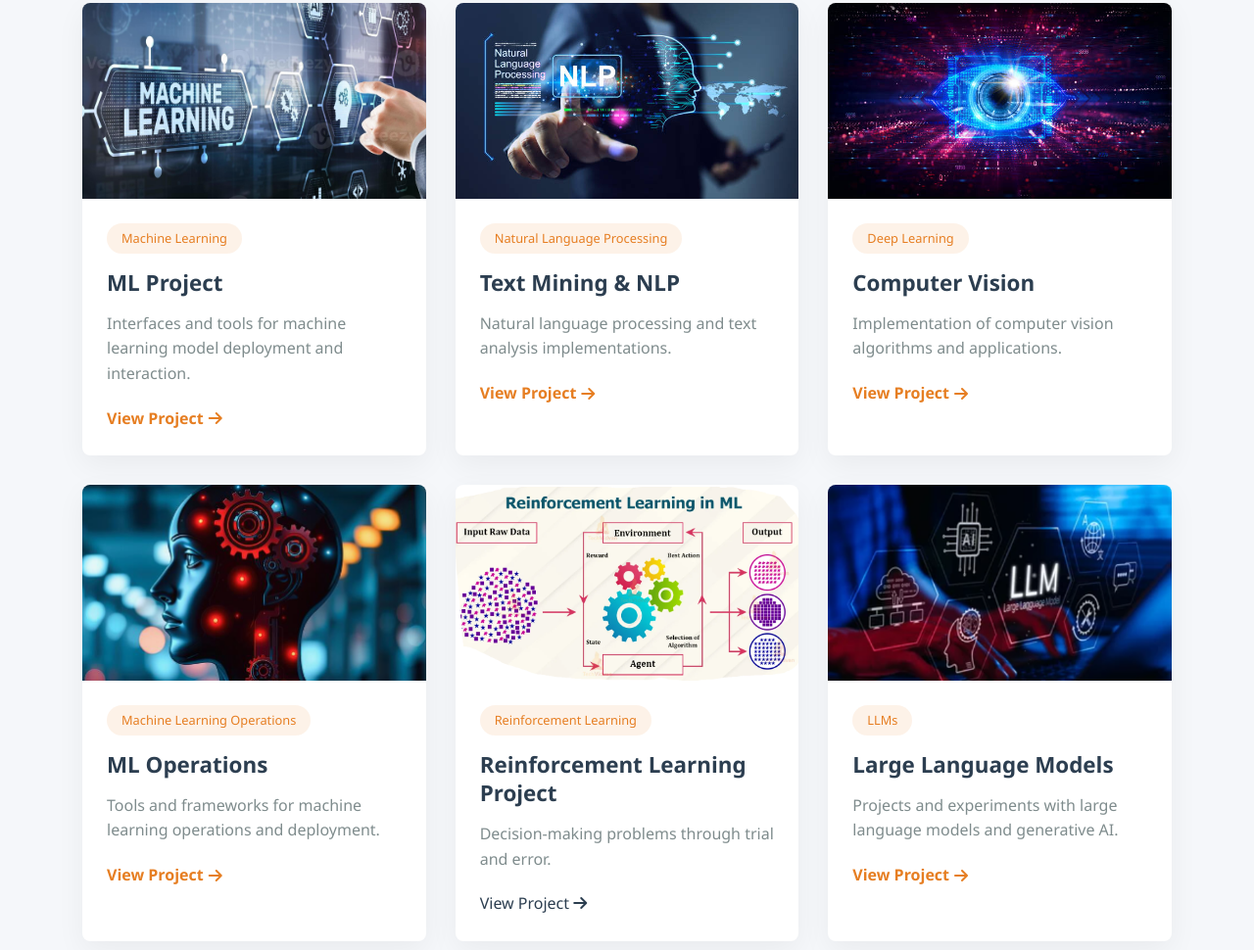
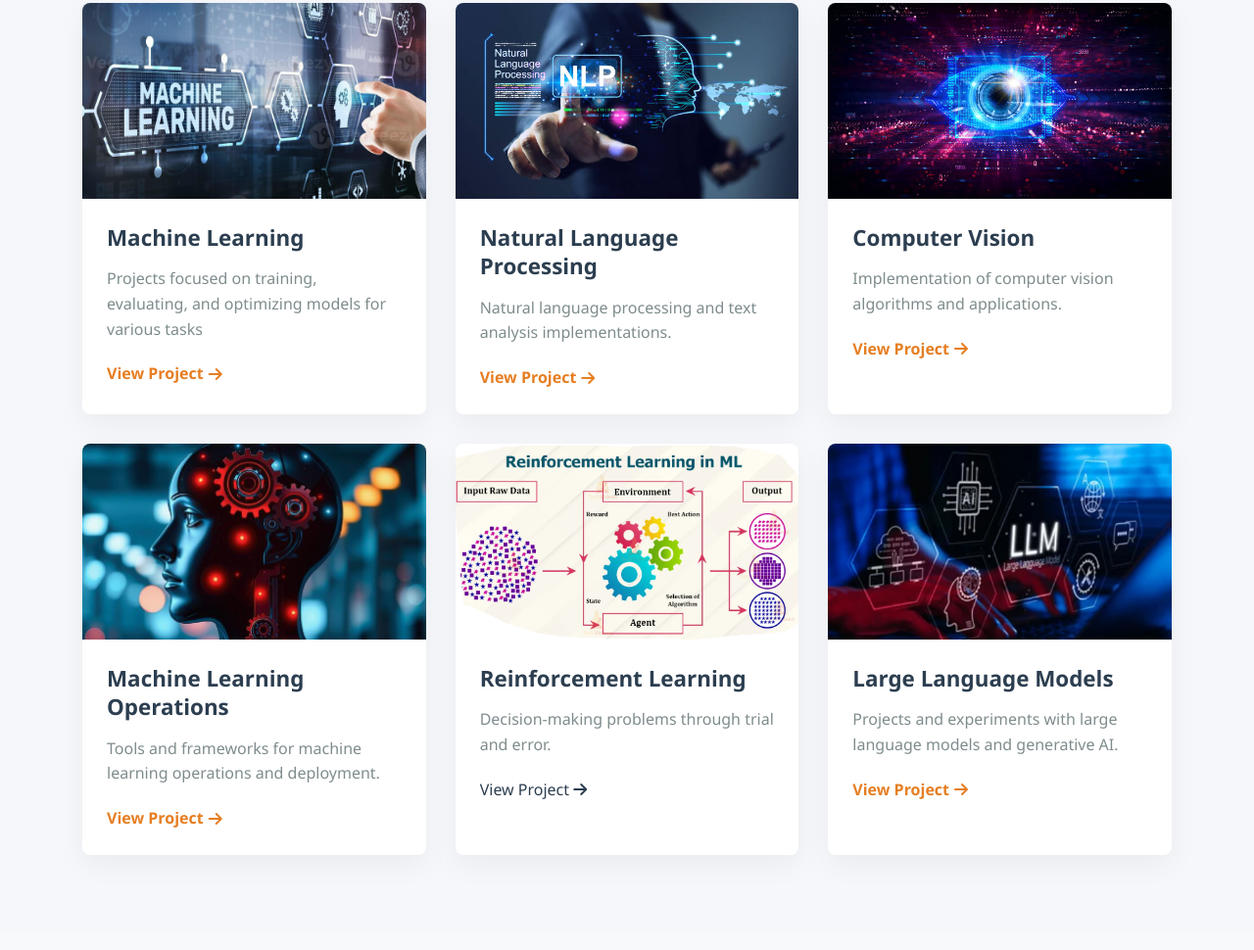
Before and after one commit to jorgemiguelcordeiro/jorgemiguelcordeiro.github.io, a plain HTML site: page index.html in a window 1280 px wide. Shown: the part 1887-2857 px from the top of the page at 98% size. Drawn offline with Linux system fonts and the light colour scheme.

Commit message:
Update index.html

```diff
--- a/index.html
+++ b/index.html
@@ -606,9 +606,9 @@
                 <div class="project-card">
                     <div class="project-image" style="background-image: url('ml.png'); background-size: cover; background-position: center;"></div>
                     <div class="project-content">
-                        <div class="project-category">Machine Learning</div>
-                        <h3 class="project-title">ML Project</h3>
-                        <p class="project-description">Interfaces and tools for machine learning model deployment and interaction.</p>
+
+                        <h3 class="project-title">Machine Learning</h3>
+                        <p class="project-description">Projects focused on training, evaluating, and optimizing models for various tasks</p>
                         <a href="https://github.com/jorgemiguelcordeiro/Machine-Learning-Projects" class="project-link">View Project <i class="fas fa-arrow-right"></i></a>
                     </div>
                 </div>
@@ -616,8 +616,8 @@
                 <div class="project-card">
                     <div class="project-image" style="background-image: url('nlp_photo.jpg'); background-size: cover; background-position: center;"></div>
                     <div class="project-content">
-                        <div class="project-category">Natural Language Processing</div>
-                        <h3 class="project-title">Text Mining & NLP</h3>
+
+                        <h3 class="project-title">Natural Language Processing</h3>
                         <p class="project-description">Natural language processing and text analysis implementations.</p>
                         <a href="https://github.com/jorgemiguelcordeiro/Text-Mining-NLP" class="project-link">View Project <i class="fas fa-arrow-right"></i></a>
                     </div>
@@ -626,7 +626,7 @@
                 <div class="project-card">
                     <div class="project-image" style="background-image: url('computer_vision.jpg'); background-size: cover; background-position: center;"></div>
                     <div class="project-content">
-                        <div class="project-category">Deep Learning</div>
+
                         <h3 class="project-title">Computer Vision</h3>
                         <p class="project-description">Implementation of computer vision algorithms and applications.</p>
                         <a href="https://github.com/jorgemiguelcordeiro/Deep-Learning" class="project-link">View Project <i class="fas fa-arrow-right"></i></a>
@@ -636,8 +636,8 @@
                 <div class="project-card">
                     <div class="project-image" style="background-image: url('mlops.png'); background-size: cover; background-position: center;"></div>
                     <div class="project-content">
-                        <div class="project-category">Machine Learning Operations</div>
-                        <h3 class="project-title">ML Operations</h3>
+
+                        <h3 class="project-title">Machine Learning Operations</h3>
                         <p class="project-description">Tools and frameworks for machine learning operations and deployment.</p>
                         <a href="https://github.com/jorgemiguelcordeiro/Machine-Learning-Operations-MLOps-/tree/main" class="project-link">View Project <i class="fas fa-arrow-right"></i></a>
                     </div>
@@ -646,8 +646,8 @@
                 <div class="project-card">
                     <div class="project-image" style="background-image: url('rl.png'); background-size: cover; background-position: center;"></div>
                     <div class="project-content">
-                        <div class="project-category">Reinforcement Learning </div>
-                        <h3 class="project-title">Reinforcement Learning Project</h3>
+
+                        <h3 class="project-title">Reinforcement Learning</h3>
                         <p class="project-description">Decision-making problems through trial and error.</p>
                         <a href="https://github.com/jorgemiguelcordeiro/Reinforcement-Learning class="project-link">View Project <i class="fas fa-arrow-right"></i></a>
                     </div>
@@ -656,7 +656,7 @@
                 <div class="project-card">
                     <div class="project-image" style="background-image: url('llm.png'); background-size: cover; background-position: center;"></div>
                     <div class="project-content">
-                        <div class="project-category">LLMs</div>
+
                         <h3 class="project-title">Large Language Models</h3>
                         <p class="project-description">Projects and experiments with large language models and generative AI.</p>
                         <a href="https://github.com/jorgemiguelcordeiro/LLMs" class="project-link">View Project <i class="fas fa-arrow-right"></i></a>
```
